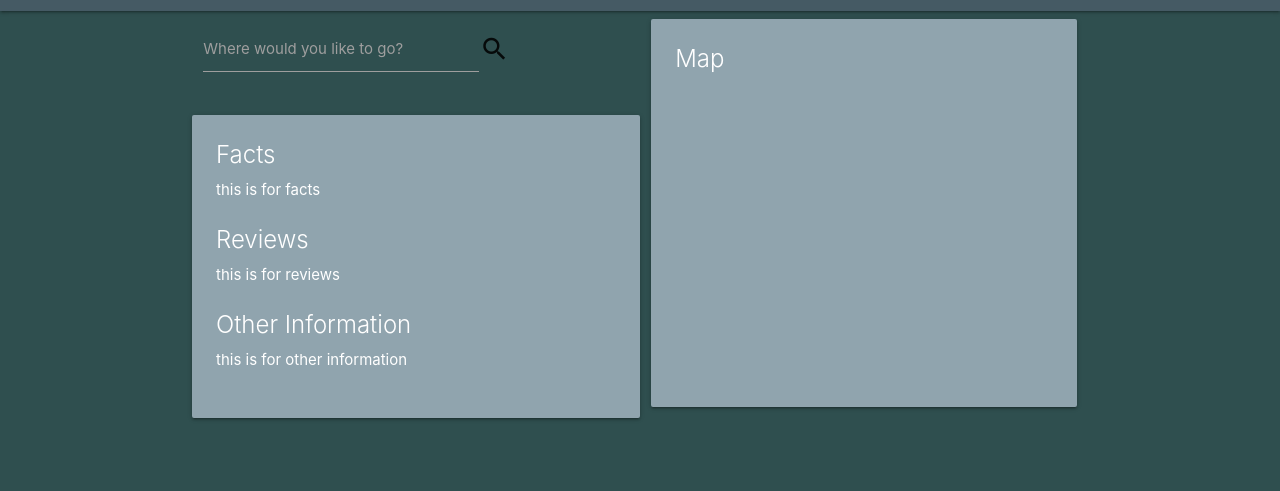
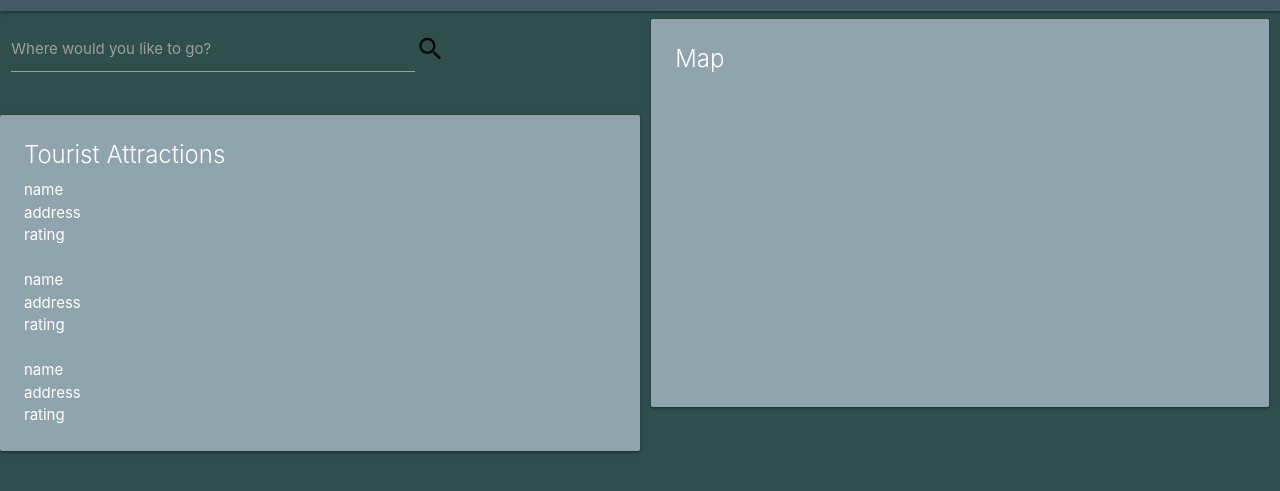
Before and after one commit to alpinelife37/Homework07, a plain HTML site: page index.html in a window 1280 px wide. Shown: the part 53-544 px from the top of the page. Drawn offline with nearby package versions, Linux system fonts and the light colour scheme; some packages are replaced by stand-ins of ours.

Commit message:
add divs for places info (#11)

```diff
--- a/index.html
+++ b/index.html
@@ -28,12 +28,12 @@
     </nav>
   </header>
   <body>
-    <div class="container">
+    <div class="container-fluid">
       <div class="row">
         <div class="col m6 s12">
           <div class="row">
             <div class="input-field col s8">
-              <input type="text" id="autocomplete-input" class="autocomplete" />
+              <input type="text" id="autocomplete-input" class="autocomplete white-text" />
               <label for="autocomplete-input"
                 >Where would you like to go?</label
               >
@@ -43,15 +43,18 @@
           <div class="row">
             <div class="card blue-grey lighten-2">
               <div class="card-content white-text">
-                <span class="card-title">Facts</span>
-                <p>this is for facts</p>
-                <br />
-                <span class="card-title">Reviews</span>
-                <p>this is for reviews</p>
-                <br />
-                <span class="card-title">Other Information</span>
-                <p>this is for other information</p>
-                <br />
+                <span class="card-title">Tourist Attractions</span>
+                <div class="name">name</div>
+                <div class="address">address</div>
+                <div class="rating">rating</div>
+                <br>
+                <div class="name1">name</div>
+                <div class="address1">address</div>
+                <div class="rating1">rating</div>
+                <br>
+                <div class="name2">name</div>
+                <div class="address2">address</div>
+                <div class="rating2">rating</div>
               </div>
             </div>
           </div>
```
